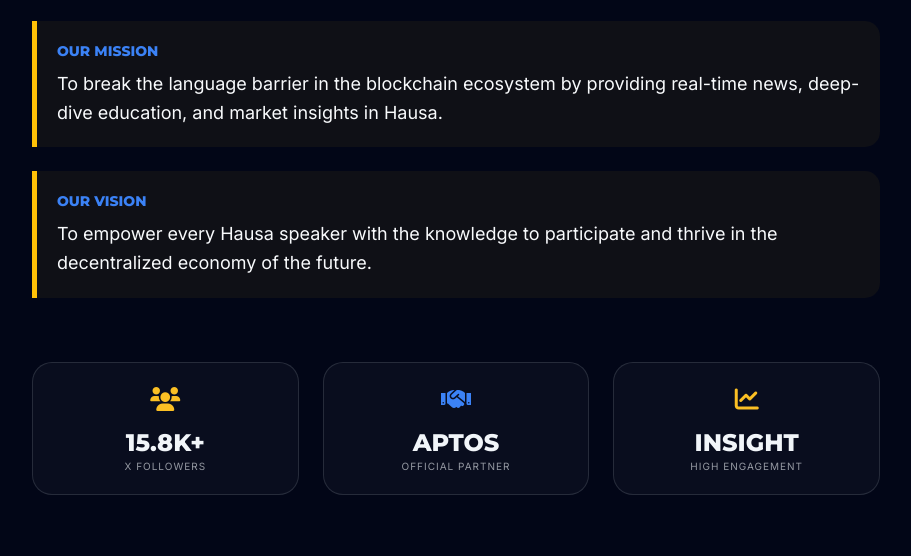
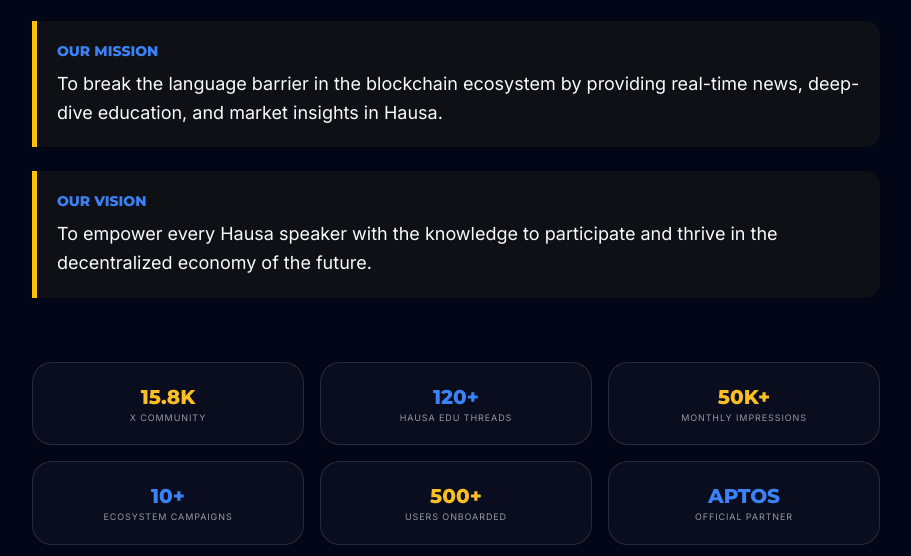
Before and after one commit to TNazirrr/fuchaweb3, a plain HTML site: page index.html in a window 1280 px wide. Shown: the part 486-1042 px from the top of the page, without its empty margins (184-1095 px from the left). Drawn offline with nearby package versions, Linux system fonts and the light colour scheme.

Commit message:
index.html

```diff
--- a/index.html
+++ b/index.html
@@ -99,21 +99,30 @@
             </div>
         </section>
 
-        <section class="grid grid-cols-1 md:grid-cols-3 gap-6 mb-16">
+        <section class="grid grid-cols-2 md:grid-cols-3 gap-4 mb-16">
             <div class="stat-card">
-                <i class="fas fa-users text-2xl gold-text mb-3"></i>
-                <p class="heading-bold text-2xl">15.8K+</p>
-                <p class="text-[10px] uppercase tracking-widest opacity-60">X Followers</p>
+                <p class="heading-bold text-xl gold-text">15.8K</p>
+                <p class="text-[9px] uppercase tracking-widest opacity-60">X Community</p>
             </div>
             <div class="stat-card">
-                <i class="fas fa-handshake text-2xl text-blue-500 mb-3"></i>
-                <p class="heading-bold text-2xl">Aptos</p>
-                <p class="text-[10px] uppercase tracking-widest opacity-60">Official Partner</p>
+                <p class="heading-bold text-xl text-blue-500">120+</p>
+                <p class="text-[9px] uppercase tracking-widest opacity-60">Hausa Edu Threads</p>
             </div>
             <div class="stat-card">
-                <i class="fas fa-chart-line text-2xl gold-text mb-3"></i>
-                <p class="heading-bold text-2xl">Insight</p>
-                <p class="text-[10px] uppercase tracking-widest opacity-60">High Engagement</p>
+                <p class="heading-bold text-xl gold-text">50K+</p>
+                <p class="text-[9px] uppercase tracking-widest opacity-60">Monthly Impressions</p>
+            </div>
+            <div class="stat-card">
+                <p class="heading-bold text-xl text-blue-500">10+</p>
+                <p class="text-[9px] uppercase tracking-widest opacity-60">Ecosystem Campaigns</p>
+            </div>
+            <div class="stat-card">
+                <p class="heading-bold text-xl gold-text">500+</p>
+                <p class="text-[9px] uppercase tracking-widest opacity-60">Users Onboarded</p>
+            </div>
+            <div class="stat-card">
+                <p class="heading-bold text-xl text-blue-500">Aptos</p>
+                <p class="text-[9px] uppercase tracking-widest opacity-60">Official Partner</p>
             </div>
         </section>
 
```
